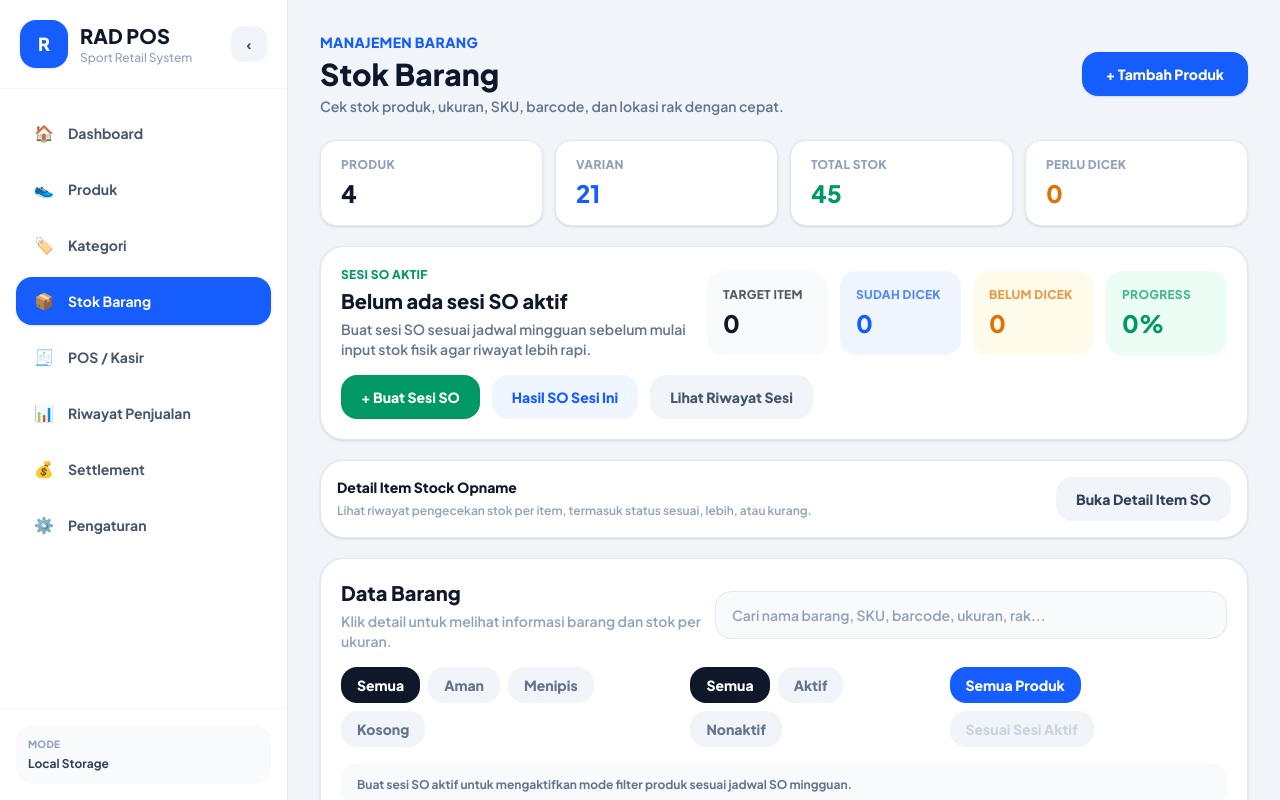
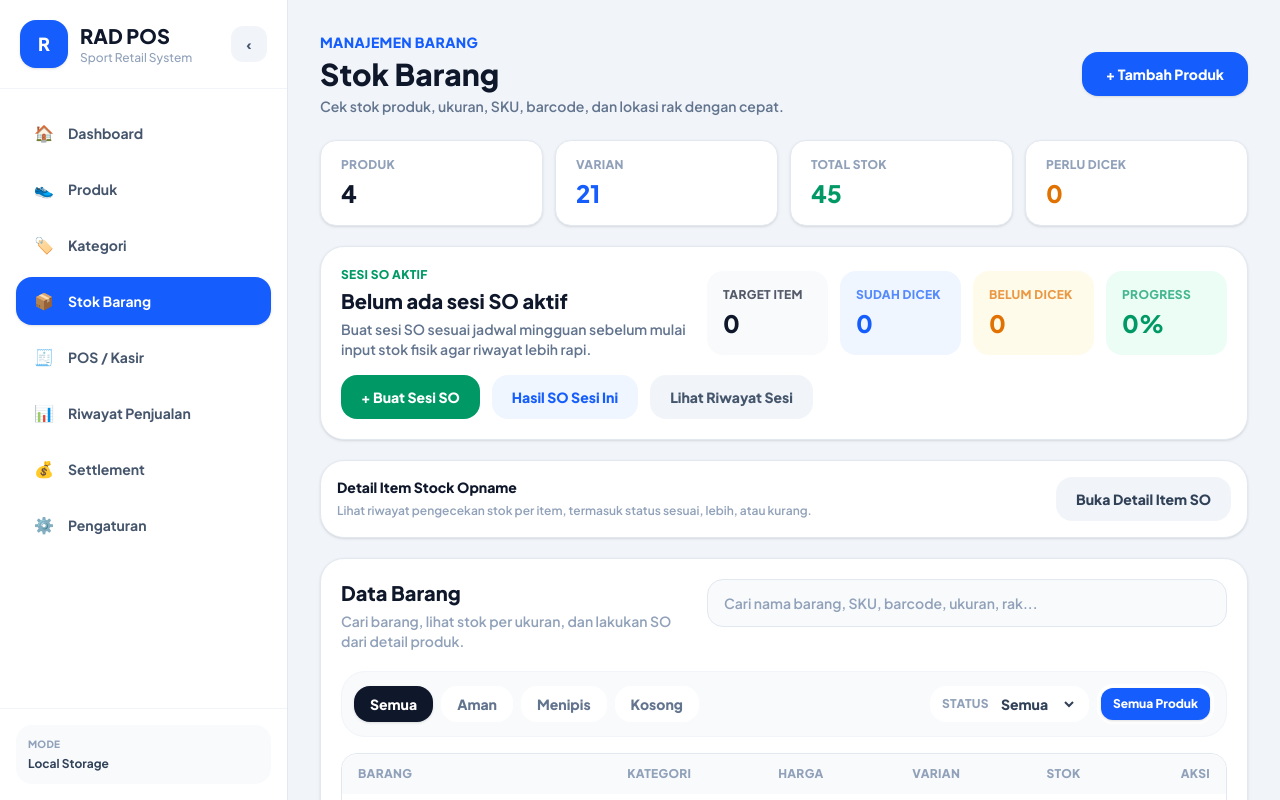
Before and after one commit to Whyudin14/rad-pos-project, a React (Vite) app: page /stok-barang in a window 1280 px wide. Built offline with nearby package versions, Linux system fonts and the light colour scheme.

Commit message:
refactor: simplify stock item filters layout

```diff
--- a/src/components/stock-barang/EditProductModal.jsx
+++ b/src/components/stock-barang/EditProductModal.jsx
@@ -38,6 +38,7 @@ function EditProductModal({ product, onClose, onSave }) {
           barcode: variant.barcode || "",
           price: variant.price ?? "",
           minimumStock: variant.minimumStock ?? "",
+          isExisting: true,
         }))
       : [
           {
@@ -48,6 +49,7 @@ function EditProductModal({ product, onClose, onSave }) {
             barcode: product?.barcode || "",
             price: product?.price || "",
             minimumStock: product?.minimumStock || "",
+            isExisting: true,
           },
         ]
   )
@@ -97,6 +99,7 @@ function EditProductModal({ product, onClose, onSave }) {
         barcode: "",
         price: "",
         minimumStock: "",
+        isExisting: false,
       },
     ])
   }
@@ -104,6 +107,16 @@ function EditProductModal({ product, onClose, onSave }) {
   const removeVariantRow = (index) => {
     setVariants((current) => {
       if (current.length === 1) return current
+
+      const targetVariant = current[index]
+
+      if (targetVariant?.isExisting) {
+        alert(
+          "Varian lama tidak bisa dihapus permanen karena bisa berkaitan dengan transaksi dan void. Untuk sementara, ubah stok menjadi 0 jika varian sudah tidak dijual."
+        )
+
+        return current
+      }
 
       return current.filter((_, variantIndex) => variantIndex !== index)
     })
@@ -257,7 +270,10 @@ function EditProductModal({ product, onClose, onSave }) {
           </button>
         </div>
 
-        <form onSubmit={submitProduct} className="overflow-y-auto px-5 py-5 sm:px-6">
+        <form
+          onSubmit={submitProduct}
+          className="overflow-y-auto px-5 py-5 sm:px-6"
+        >
           <div className="grid gap-5 xl:grid-cols-[1.1fr_0.9fr]">
             <div className="space-y-5">
               <SectionCard title="Informasi Produk">
@@ -397,6 +413,8 @@ function EditProductModal({ product, onClose, onSave }) {
                 </h3>
                 <p className="mt-1 text-xs font-semibold text-slate-400">
                   Ubah stok, SKU, barcode, harga, dan minimum stok per ukuran.
+                  Varian lama tidak bisa dihapus permanen agar riwayat transaksi
+                  dan void tetap aman.
                 </p>
               </div>
 
@@ -481,7 +499,12 @@ function EditProductModal({ product, onClose, onSave }) {
                       <button
                         type="button"
                         onClick={() => removeVariantRow(index)}
-                        disabled={variants.length === 1}
+                        disabled={variants.length === 1 || variant.isExisting}
+                        title={
+                          variant.isExisting
+                            ? "Varian lama tidak bisa dihapus permanen"
+                            : "Hapus varian baru"
+                        }
                         className="rounded-xl bg-red-50 px-3 py-2 text-xs font-black text-red-600 transition hover:bg-red-100 disabled:cursor-not-allowed disabled:bg-slate-50 disabled:text-slate-300"
                       >
                         Hapus
@@ -490,6 +513,12 @@ function EditProductModal({ product, onClose, onSave }) {
                   ))}
                 </div>
               </div>
+            </div>
+
+            <div className="mt-3 rounded-2xl bg-amber-50 px-4 py-3 text-xs font-bold leading-relaxed text-amber-700">
+              Catatan: varian lama tidak dihapus permanen untuk menjaga
+              kecocokan data transaksi, void, dan histori stok. Kalau varian
+              sudah tidak dijual, ubah stok menjadi 0.
             </div>
           </div>
 
--- a/src/pages/StokBarang.jsx
+++ b/src/pages/StokBarang.jsx
@@ -825,14 +825,14 @@ Produk tidak akan muncul di POS Kasir, tapi data produk dan riwayat transaksi la
         </div>
 
         <div className="rounded-3xl border border-slate-200 bg-white p-5 shadow-sm">
-          <div className="mb-4 flex flex-col gap-3 xl:flex-row xl:items-center xl:justify-between">
+          <div className="mb-5 grid gap-4 xl:grid-cols-[1fr_520px] xl:items-start">
             <div>
               <h2 className="text-xl font-black text-slate-900">
                 Data Barang
               </h2>
 
               <p className="mt-1 text-sm font-semibold text-slate-400">
-                Klik detail untuk melihat informasi barang dan stok per ukuran.
+                Cari barang, lihat stok per ukuran, dan lakukan SO dari detail produk.
               </p>
             </div>
 
@@ -841,11 +841,12 @@ Produk tidak akan muncul di POS Kasir, tapi data produk dan riwayat transaksi la
               value={searchTerm}
               onChange={(e) => setSearchTerm(e.target.value)}
               placeholder="Cari nama barang, SKU, barcode, ukuran, rak..."
-              className="h-12 w-full rounded-2xl border border-slate-200 bg-slate-50 px-4 text-sm font-semibold text-slate-700 outline-none transition placeholder:text-slate-400 focus:border-blue-400 focus:ring-4 focus:ring-blue-50 xl:max-w-lg"
+              className="h-12 w-full rounded-2xl border border-slate-200 bg-slate-50 px-4 text-sm font-semibold text-slate-700 outline-none transition placeholder:text-slate-400 focus:border-blue-400 focus:ring-4 focus:ring-blue-50"
             />
           </div>
 
-          <div className="mb-4 flex flex-col gap-3 xl:flex-row xl:items-center xl:justify-between">
+          <div className="mb-4 rounded-3xl border border-slate-100 bg-slate-50 p-3">
+            <div className="flex flex-col gap-3 xl:flex-row xl:items-center xl:justify-between">
               <div className="flex flex-wrap gap-2">
                 {stockFilters.map((filter) => {
                   const isActive = stockFilter === filter
@@ -856,8 +857,8 @@ Produk tidak akan muncul di POS Kasir, tapi data produk dan riwayat transaksi la
                       onClick={() => setStockFilter(filter)}
                       className={`rounded-2xl px-4 py-2 text-sm font-black transition ${
                         isActive
-                        ? "bg-slate-900 text-white"
-                        : "bg-slate-100 text-slate-500 hover:bg-slate-200"
+                          ? "bg-slate-900 text-white shadow-sm"
+                          : "bg-white text-slate-500 hover:bg-slate-100"
                       }`}
                     >
                       {filter}
@@ -866,73 +867,61 @@ Produk tidak akan muncul di POS Kasir, tapi data produk dan riwayat transaksi la
                 })}
               </div>
 
-            <div className="flex flex-wrap gap-2">
-              {productStatusFilters.map((filter) => {
-                const isActive = productStatusFilter === filter
-
-                return (
-                  <button
-                    key={filter}
-                    onClick={() => setProductStatusFilter(filter)}
-                    className={`rounded-2xl px-4 py-2 text-sm font-black transition ${
-                      isActive
-                        ? "bg-slate-900 text-white"
-                        : "bg-slate-100 text-slate-500 hover:bg-slate-200"
-                    }`}
-                  >
+              <div className="flex flex-col gap-2 sm:flex-row sm:items-center sm:justify-between xl:justify-end">
+                <div className="flex items-center gap-2 rounded-2xl bg-white px-3 py-2">
+                  <span className="text-xs font-black uppercase tracking-wide text-slate-400">
+                    Status
+                  </span>
+
+                  <select
+                    value={productStatusFilter}
+                    onChange={(e) => setProductStatusFilter(e.target.value)}
+                    className="bg-transparent text-sm font-black text-slate-700 outline-none"
+                  >
+                    {productStatusFilters.map((filter) => (
+                      <option key={filter} value={filter}>
                         {filter}
-                  </button>
-                )
-              })}
-            </div>
-
-            <div className="flex flex-wrap gap-2">
+                      </option>
+                    ))}
+                  </select>
+                </div>
+
+                <div className="flex rounded-2xl bg-white p-1">
                   <button
                     onClick={() => setProductViewMode("Semua")}
-                className={`rounded-2xl px-4 py-2 text-sm font-black transition ${
+                    className={`rounded-xl px-3 py-2 text-xs font-black transition ${
                       productViewMode === "Semua"
-                    ? "bg-blue-600 text-white"
-                    : "bg-blue-50 text-blue-600 hover:bg-blue-100"
+                        ? "bg-blue-600 text-white shadow-sm"
+                        : "text-slate-500 hover:bg-slate-100"
                     }`}
                   >
                     Semua Produk
                   </button>
 
+                  {activeStockOpnameSession && (
                     <button
-                onClick={() => {
-                  if (activeStockOpnameSession) {
-                    setProductViewMode("Sesuai Sesi")
-                  }
-                }}
-                disabled={!activeStockOpnameSession}
-                className={`rounded-2xl px-4 py-2 text-sm font-black transition ${
-                  !activeStockOpnameSession
-                    ? "cursor-not-allowed bg-slate-100 text-slate-300"
-                    : productViewMode === "Sesuai Sesi"
-                    ? "bg-emerald-600 text-white"
-                    : "bg-emerald-50 text-emerald-600 hover:bg-emerald-100"
+                      onClick={() => setProductViewMode("Sesuai Sesi")}
+                      className={`rounded-xl px-3 py-2 text-xs font-black transition ${
+                        productViewMode === "Sesuai Sesi"
+                          ? "bg-emerald-600 text-white shadow-sm"
+                          : "text-emerald-600 hover:bg-emerald-50"
                       }`}
                     >
-                Sesuai Sesi Aktif
+                      Sesuai Sesi
                     </button>
+                  )}
+                </div>
               </div>
             </div>
 
             {productViewMode === "Sesuai Sesi" && activeStockOpnameSession && (
-            <div className="mb-4 rounded-2xl bg-emerald-50 px-4 py-3 text-xs font-bold leading-relaxed text-emerald-700">
-              Mode sesuai sesi aktif sedang digunakan. Menampilkan{" "}
-              {sessionProductsCount} produk kategori{" "}
+              <div className="mt-3 rounded-2xl bg-emerald-50 px-4 py-3 text-xs font-bold leading-relaxed text-emerald-700">
+                Menampilkan {sessionProductsCount} produk kategori{" "}
                 {activeStockOpnameSession.categories?.join(", ")} untuk sesi{" "}
                 {activeStockOpnameSession.type}.
               </div>
             )}
-
-          {!activeStockOpnameSession && (
-            <div className="mb-4 rounded-2xl bg-slate-50 px-4 py-3 text-xs font-bold leading-relaxed text-slate-500">
-              Buat sesi SO aktif untuk mengaktifkan mode filter produk sesuai
-              jadwal SO mingguan.
-            </div>
-          )}
+          </div>
 
           {filteredProducts.length === 0 ? (
             <EmptyState text="Produk tidak ditemukan" />
```
Lines whose indentation alone changed are shown as unchanged.
